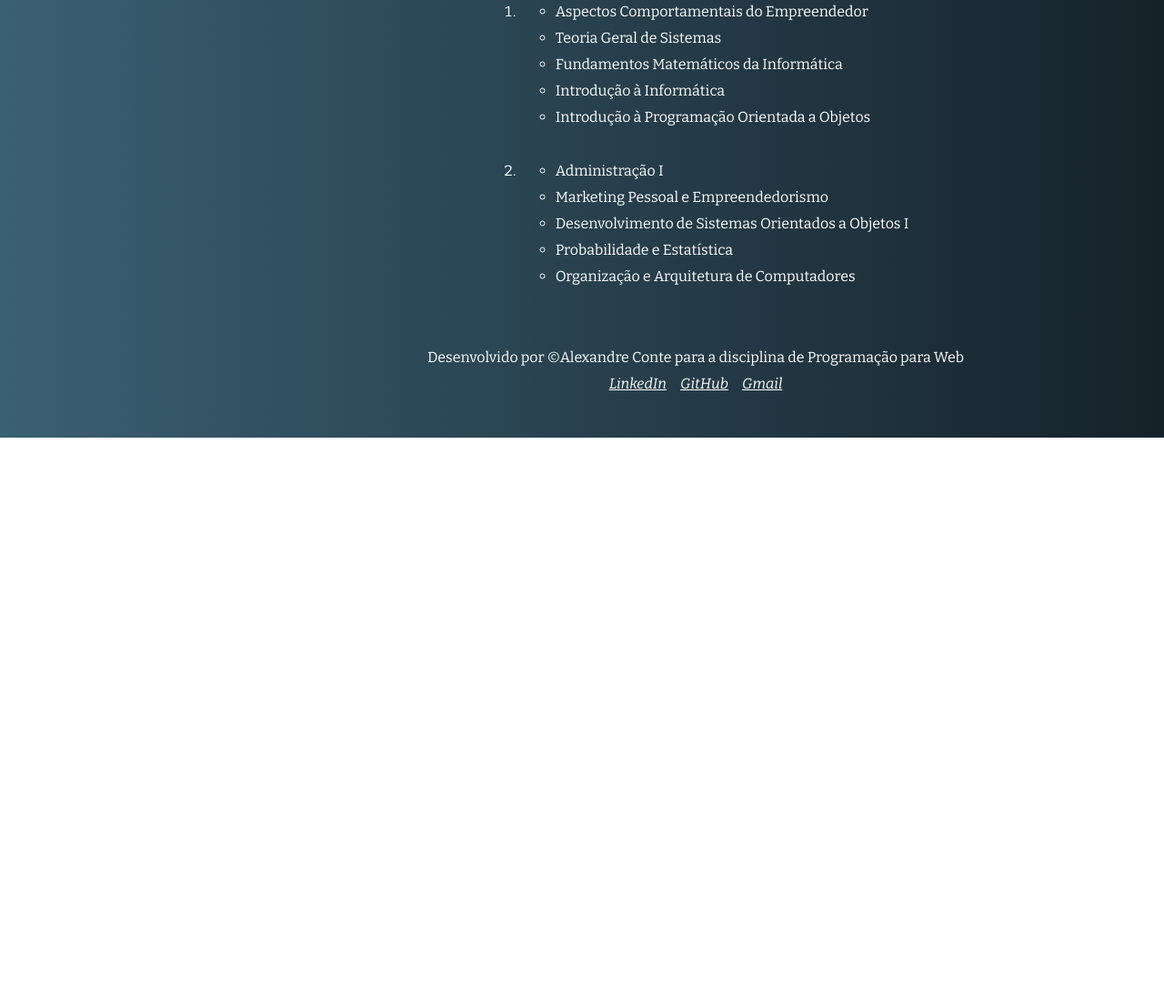
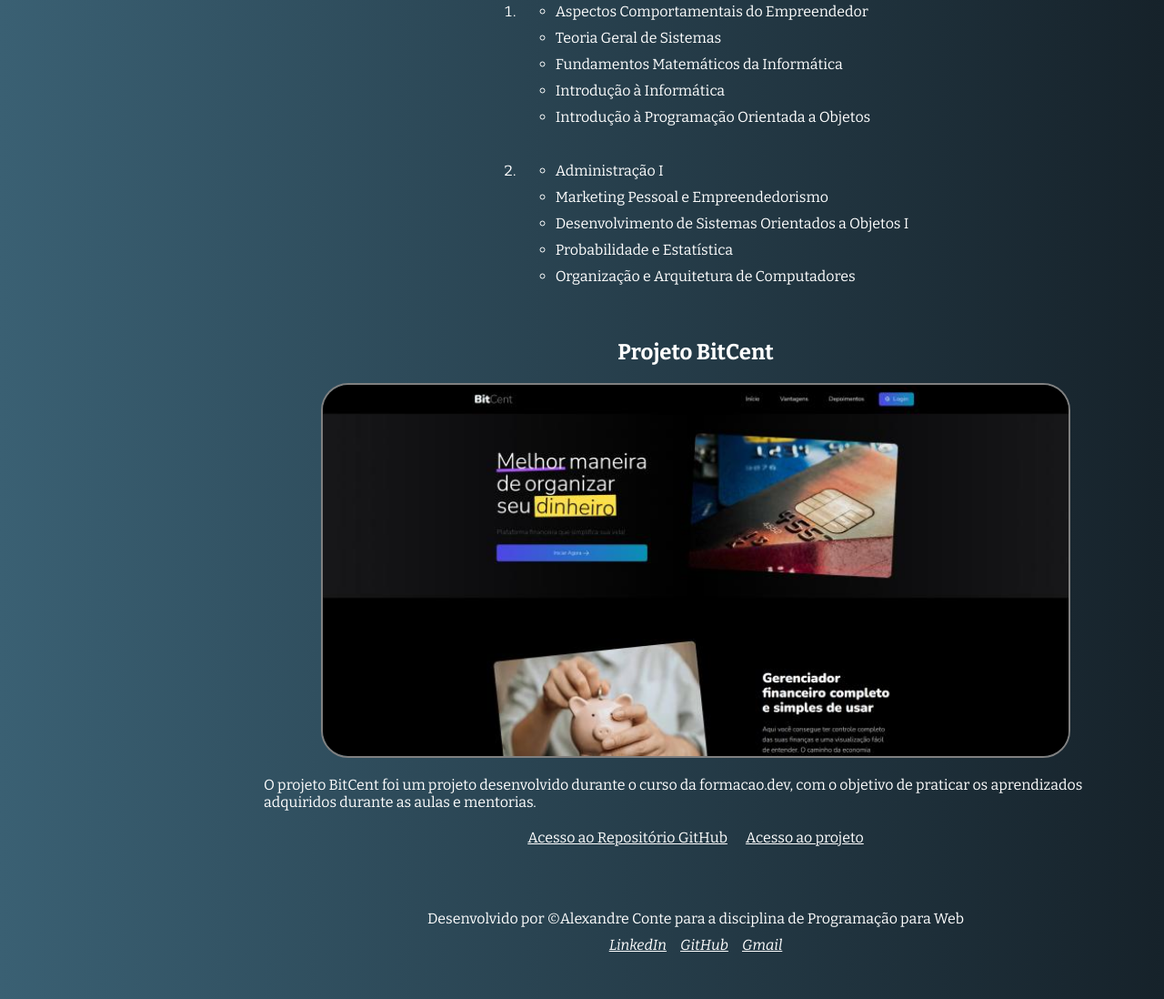
Before and after one commit to AlexandreConte/Pessoal, a plain HTML site: page index.html in a window 1280 px wide. Shown: the part 966-2064 px from the top of the page at 91% size. Before the commit the page ends 1447 px from the top, so only its background shows below. Drawn offline with nearby package versions, Linux system fonts and the light colour scheme.

Commit message:
adicionando projeto

```diff
--- a/index.html
+++ b/index.html
@@ -178,6 +178,20 @@
             </ol>
           </div>
         </section>
+        <section id="projetos">
+          <h1>Projeto BitCent</h1>
+          <img src="./assets/projects/bitcent.jpg" alt="BitCent">
+          <div>
+            <p>
+              O projeto BitCent foi um projeto desenvolvido durante o curso da formacao.dev, com o objetivo de praticar
+              os aprendizados adquiridos durante as aulas e mentorias.
+            </p>
+            <div class="projetos-link">
+              <a href="https://github.com/AlexandreConte/BitCent">Acesso ao Repositório GitHub</a>
+              <a href="https://ale-bitcent.vercel.app/">Acesso ao projeto</a>
+            </div>
+          </div>
+        </section>
       </div>
     </main>
   </div>
--- a/style.css
+++ b/style.css
@@ -194,6 +194,29 @@ section a:hover {
   gap: 10px;
 }
 
+#projetos h1 {
+  margin: 60px auto 20px;
+}
+
+#projetos img {
+  display: flex;
+  flex-direction: column;
+  justify-content: center;
+  align-items: center;
+  margin: auto;
+  width: 80%;
+  border-radius: 30px;
+  border: 2px solid #808080;
+}
+
+.projetos-link {
+  display: flex;
+  justify-content: center;
+  gap: 20px;
+  text-align: center;
+  flex-wrap: wrap;
+}
+
 @media screen and (max-width: 768px) {
   .aside-flex {
     display: flex;
@@ -231,4 +254,10 @@ section a:hover {
   .nav-list {
     justify-content: space-evenly;
   }
+
+  #projetos img {
+    width: 100%;
+    border-radius: 0;
+    border: 0;
+  }
 }
```
Also changed, not shown: assets/projects/bitcent.jpg (added).
